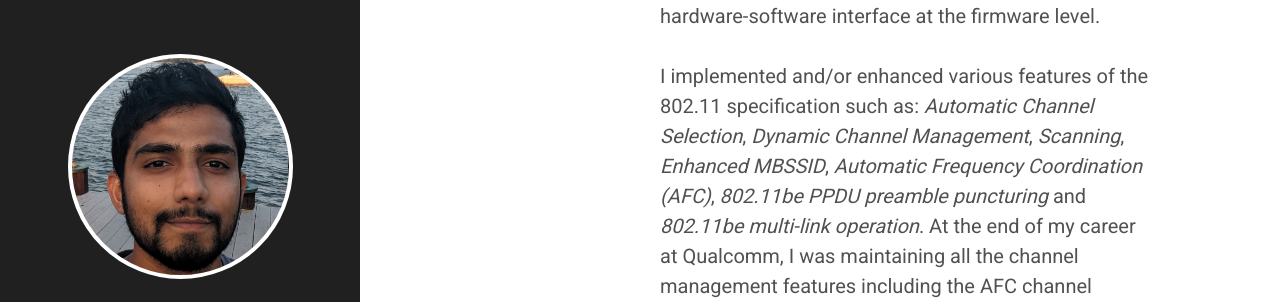
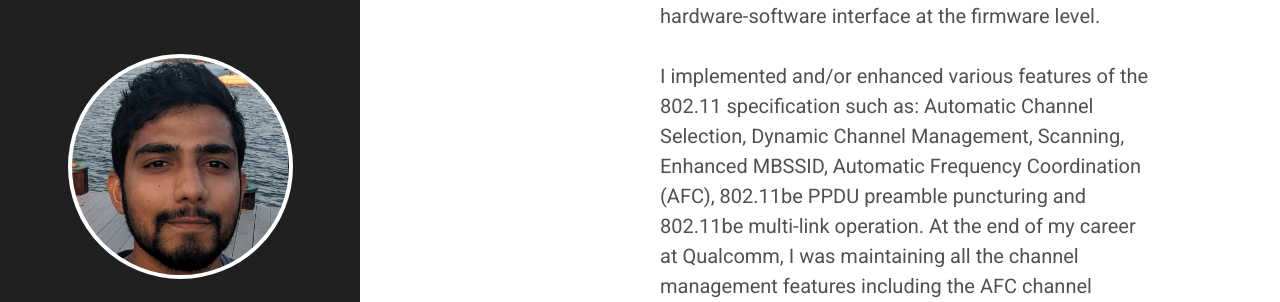
Before and after one commit to adityasathis/adityasathis.github.io, a Jekyll site: the page built from index.html, in a window 1280 px wide and 900 px high, scrolled down 2335 px. Shown: the part 196-498 px from the top of the window. Built offline with Jekyll 4.4.1, drawn with Linux system fonts in a browser that asks for light colours; some of the changed text lies outside the part shown.

Commit message:
Something is up

```diff
--- a/index.html
+++ b/index.html
@@ -63,7 +63,7 @@ title: Home
           While at Qualcomm, I worked all through the L2/MAC layer of IEEE 802.11 driver development including the application layer (including hostapd and other userspace apps for driver configuration through cfg80211 and WEXT), kernel space (which is where most of my driver development work resided in) and the hardware-software interface at the firmware level.
           <br>
           <br>
-          I implemented and/or enhanced various features of the 802.11 specification such as: <i>Automatic Channel Selection</i>, <i>Dynamic Channel Management</i>, <i>Scanning</i>, <i>Enhanced MBSSID</i>,  <i>Automatic Frequency Coordination (AFC)</i>, <i>802.11be PPDU preamble puncturing</i> and <i>802.11be multi-link operation</i>. At the end of my career at Qualcomm, I was maintaining all the channel management features including the AFC channel selection algorithm.
+          I implemented and/or enhanced various features of the 802.11 specification such as: Automatic Channel Selection, Dynamic Channel Management, Scanning, Enhanced MBSSID,  Automatic Frequency Coordination (AFC), 802.11be PPDU preamble puncturing and 802.11be multi-link operation. At the end of my career at Qualcomm, I was maintaining all the channel management features including the AFC channel selection algorithm.
       </p>
   </div>
 </div>
```
Also changed, not shown: other parts of index.html (+1 -1 lines), public/favicon.ico, 3 other files.
